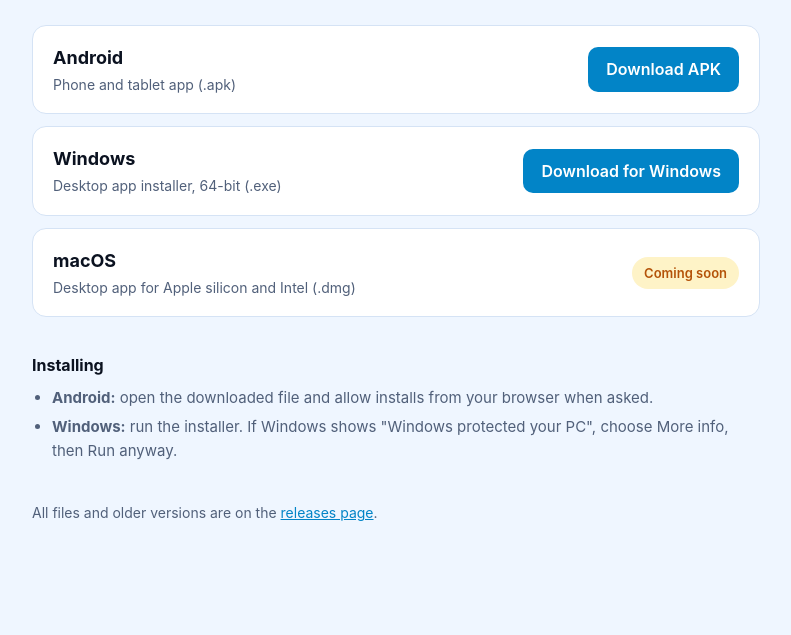
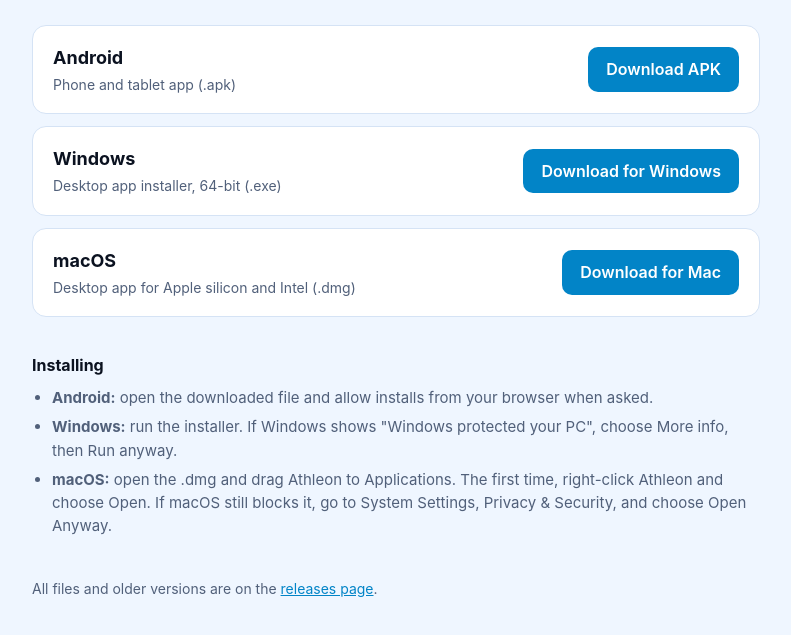
Before and after one commit to openorbittech/athleon-downloads, a plain HTML site: page index.html in a window 1280 px wide. Shown: the part 157-792 px from the top of the page, without its empty margins (244-1035 px from the left). Drawn offline with Linux system fonts and the light colour scheme.

Commit message:
Add macOS download

```diff
--- a/index.html
+++ b/index.html
@@ -124,7 +124,7 @@
         <h2>macOS</h2>
         <p>Desktop app for Apple silicon and Intel (.dmg)</p>
       </div>
-      <span class="tag">Coming soon</span>
+      <a class="btn" href="https://github.com/openorbittech/athleon-downloads/releases/latest/download/Athleon-macos.dmg">Download for Mac</a>
     </section>
 
   </div>
@@ -133,6 +133,7 @@
   <ul>
     <li><strong>Android:</strong> open the downloaded file and allow installs from your browser when asked.</li>
     <li><strong>Windows:</strong> run the installer. If Windows shows "Windows protected your PC", choose More info, then Run anyway.</li>
+    <li><strong>macOS:</strong> open the .dmg and drag Athleon to Applications. The first time, right-click Athleon and choose Open. If macOS still blocks it, go to System Settings, Privacy &amp; Security, and choose Open Anyway.</li>
   </ul>
 
   <footer>
```
